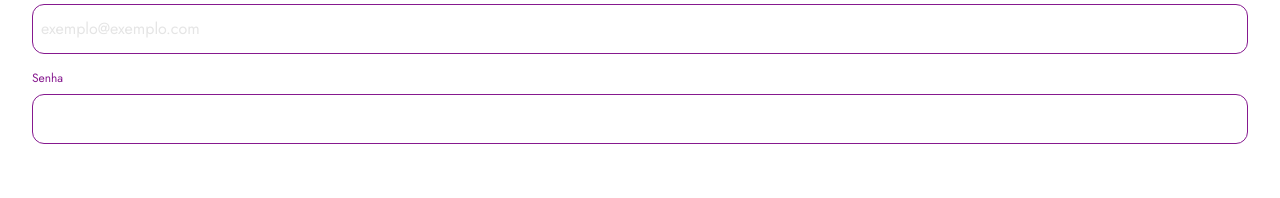
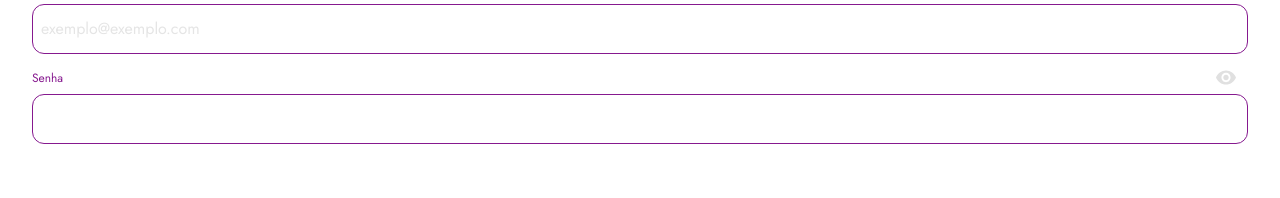
Before and after one commit to mateusmoov/busquePet, a Next.js app: page /login in a window 1280 px wide. Shown: the part 365-563 px from the top of the page. Built offline with nearby package versions, Linux system fonts and the light colour scheme.

Commit message:
feat: add icon on input type password

```diff
--- a/src/app/components/Icon/index.tsx
+++ b/src/app/components/Icon/index.tsx
@@ -25,6 +25,10 @@ const variants = {
     image: "/icons/checkmark.svg",
     alt: "checkmark",
   },
+  eyes: {
+    image: "/icons/eyes.svg",
+    alt: "Visualizar senha",
+  },
 } satisfies Record<string, VariantsProps>;
 
 export const Icon = ({ variant, className }: IconProps) => {
--- a/src/app/components/Input/index.tsx
+++ b/src/app/components/Input/index.tsx
@@ -1,5 +1,6 @@
 import { ComponentPropsWithRef, forwardRef } from "react";
 import { twMerge } from "tailwind-merge";
+import { Icon } from "@/app/components";
 
 type VariantsProps = {
   label: string;
@@ -27,12 +28,16 @@ const variants = {
   },
 } satisfies Record<string, VariantsProps>;
 
-export const Input = forwardRef<HTMLInputElement,InputProps>(({ label, variant, hint, className, ...rest }, ref) => {
+export const Input = forwardRef<HTMLInputElement, InputProps>(
+  ({ label, variant, hint, className, ...rest }, ref) => {
     return (
-    <div className="flex flex-col">
+      <div className="flex flex-col relative">
         <label
           htmlFor={label}
-        className={twMerge(variants[variant].label, "text-xs font-body mb-2")}
+          className={twMerge(
+            variants[variant].label,
+            "text-xs font-body mb-2 relative"
+          )}
         >
           {label}
         </label>
@@ -40,14 +45,23 @@ export const Input = forwardRef<HTMLInputElement,InputProps>(({ label, variant,
           id={label}
           className={twMerge(
             variants[variant].input,
-          className, "text-black font-body py-3 rounded-xl border pl-2 pr-2 placeholder:text-neutral-200"
+            className,
+            "text-black font-body py-3 rounded-xl border pl-2 pr-2 placeholder:text-neutral-200"
           )}
           {...rest}
           ref={ref}
         />
-      <span className="text-xs font-body font-medium text-zinc-500 mt-1">{hint}</span>
+        {rest.type === "password" && (
+            <button className="absolute right-3 bottom-">
+              <Icon variant="eyes" />
+            </button>
+        )}
+        <span className="text-xs font-body font-medium text-zinc-500 mt-1">
+          {hint}
+        </span>
       </div>
     );
-});
+  }
+);
 
-Input.displayName = 'input'
+Input.displayName = "input";
```
Also changed, not shown: public/icons/eyes.svg (added). Lines whose indentation alone changed are shown as unchanged.
